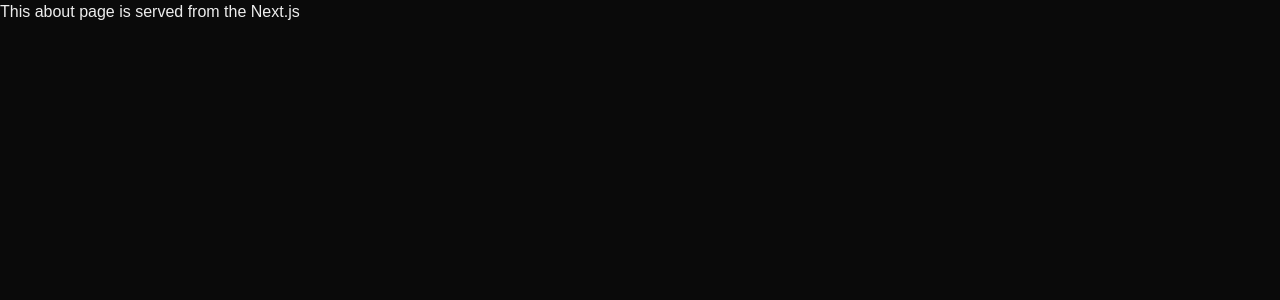
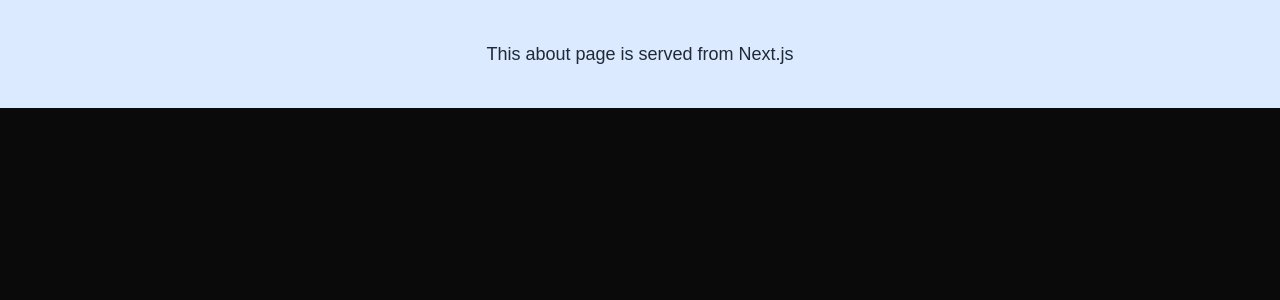
Before and after one commit to RalitsaTerzieva/fastify-app, a Next.js app: page /about in a window 1280 px wide. Shown: the top 300 px of the page. Built offline with nearby package versions, Linux system fonts and the light colour scheme.

Commit message:
Style about page

```diff
--- a/src/pages/about.js
+++ b/src/pages/about.js
@@ -1,3 +1,7 @@
 export default function About() {
-    return <div>This about page is served from the Next.js</div>
-}
+    return (
+      <div className="bg-blue-100 text-center p-10 text-lg text-gray-800">
+        This about page is served from Next.js
+      </div>
+    );
+  }
```
